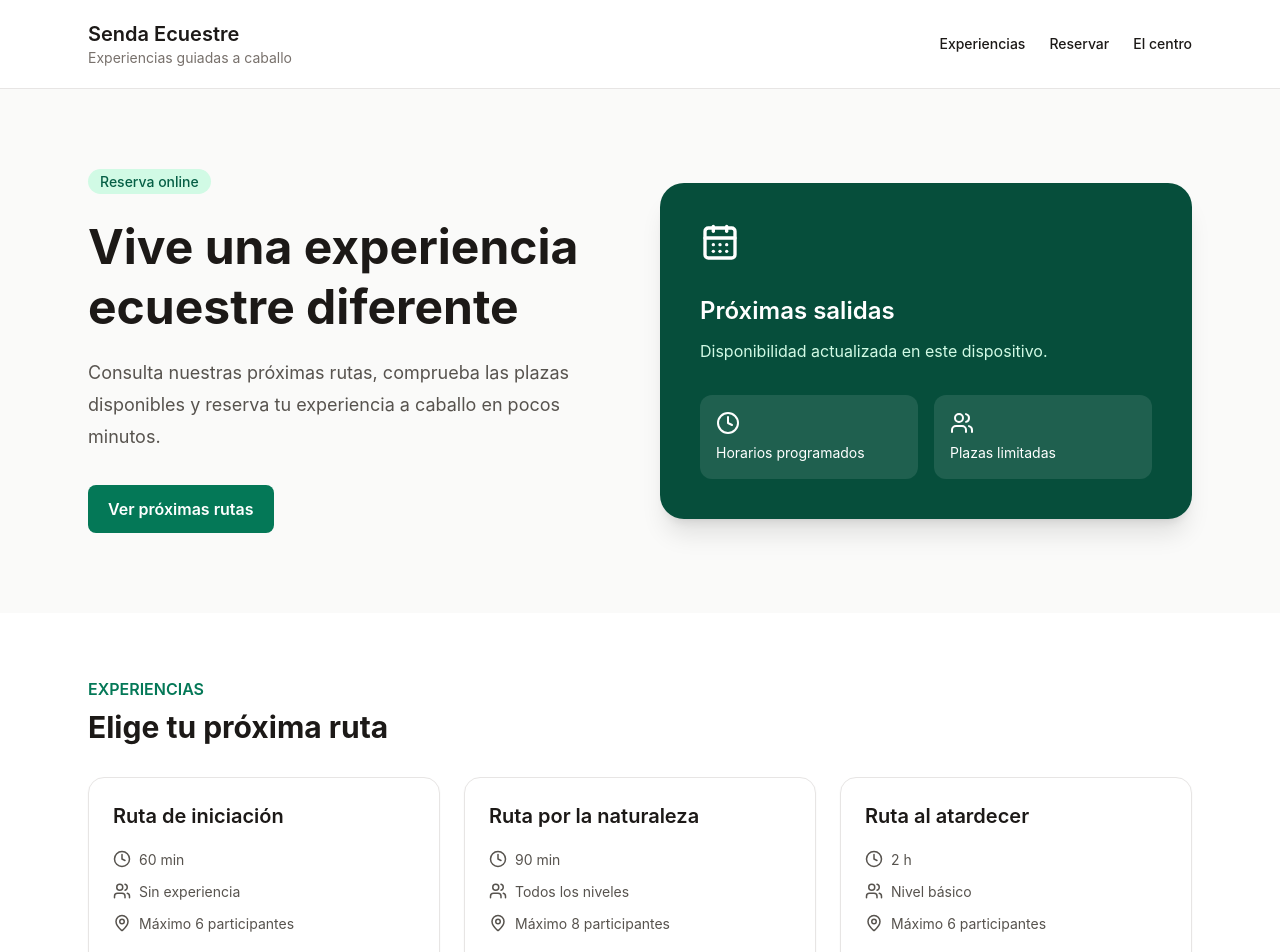
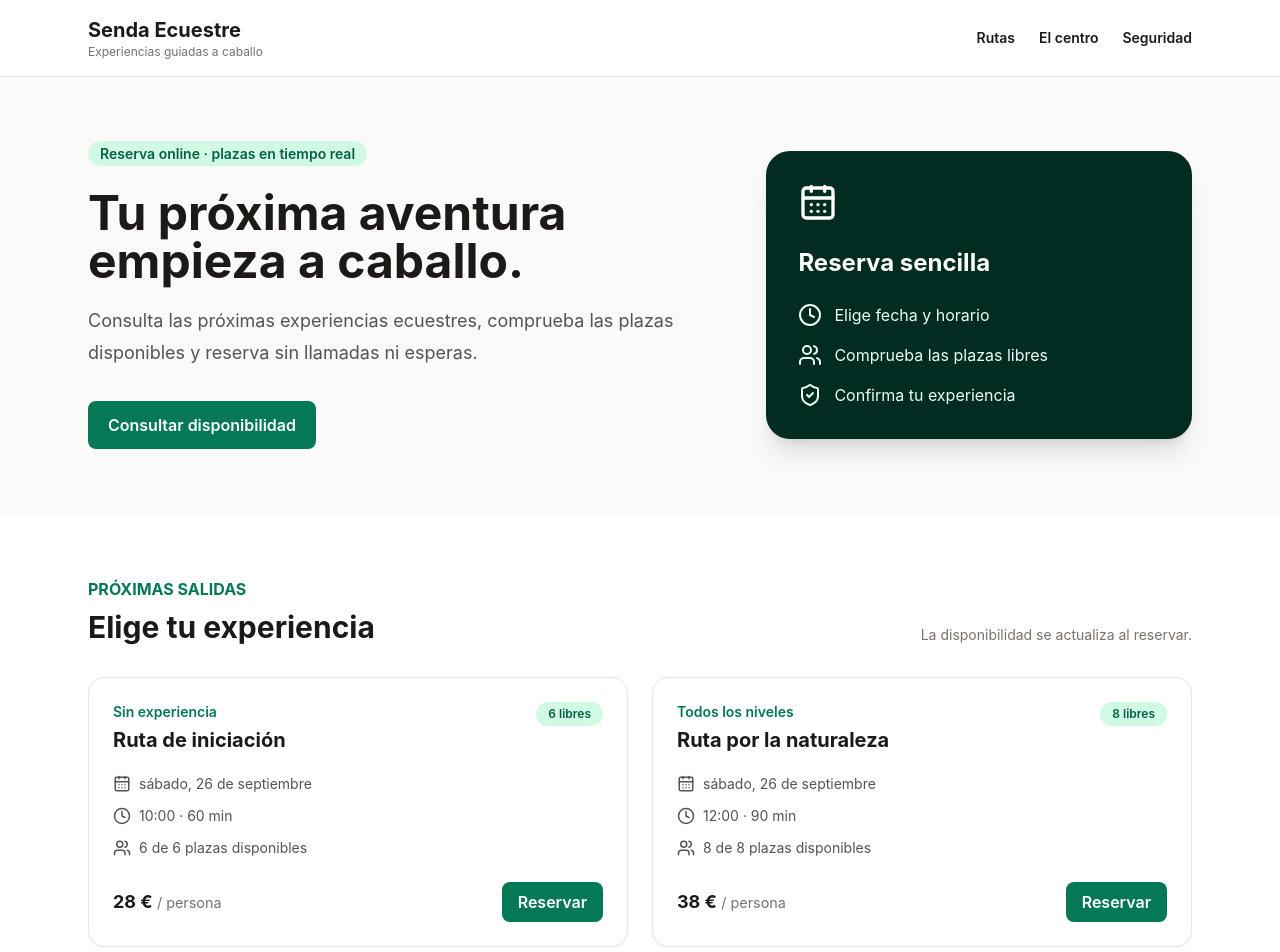
Before and after one commit to hillcoint/equestre-booking-C, a React (Vite) app: page / in a window 1280 px wide. Shown: the top 952 px of the page. Built offline with nearby package versions, Linux system fonts and the light colour scheme.

Commit message:
Add booking flow and localStorage persistence

```diff
--- a/src/App.tsx
+++ b/src/App.tsx
@@ -1,69 +1,26 @@
-import { CalendarDays, Clock, MapPin, Users } from "lucide-react";
-
-const experiences = [
-  { title: "Ruta de iniciación", duration: "60 min", level: "Sin experiencia", places: 6 },
-  { title: "Ruta por la naturaleza", duration: "90 min", level: "Todos los niveles", places: 8 },
-  { title: "Ruta al atardecer", duration: "2 h", level: "Nivel básico", places: 6 },
-];
+import { useEffect, useMemo, useState } from "react";
+import { CalendarDays, Clock, MapPin, ShieldCheck, Users } from "lucide-react";
+import { BookingModal } from "@/components/BookingModal";
+import { RideCard } from "@/components/RideCard";
+import { bookedPlaces, getBookings, getRides, saveBookings, saveRides } from "@/lib/storage";
+import type { Booking, Ride } from "@/types/booking";
 
 export default function App() {
-  return (
-    <main className="min-h-screen bg-stone-50 text-stone-900">
-      <header className="border-b border-stone-200 bg-white">
-        <div className="mx-auto flex max-w-6xl items-center justify-between px-6 py-5">
-          <div>
-            <p className="text-xl font-semibold">Senda Ecuestre</p>
-            <p className="text-sm text-stone-500">Experiencias guiadas a caballo</p>
-          </div>
-          <nav className="flex gap-6 text-sm font-medium">
-            <a href="#experiencias">Experiencias</a>
-            <a href="#reservas">Reservar</a>
-            <a href="#centro">El centro</a>
-          </nav>
-        </div>
-      </header>
+  const [rides, setRides] = useState<Ride[]>(getRides);
+  const [bookings, setBookings] = useState<Booking[]>(getBookings);
+  const [selectedRide, setSelectedRide] = useState<Ride | null>(null);
+  useEffect(() => saveRides(rides), [rides]);
+  useEffect(() => saveBookings(bookings), [bookings]);
+  const available = (ride: Ride) => Math.max(0, ride.capacity - bookedPlaces(ride.id, bookings));
+  const nextRides = useMemo(() => [...rides].sort((a,b) => `${a.date}${a.time}`.localeCompare(`${b.date}${b.time}`)), [rides]);
+  const addBooking = (booking: Booking) => setBookings(current => [...current, booking]);
 
-      <section className="mx-auto grid max-w-6xl gap-10 px-6 py-20 lg:grid-cols-2 lg:items-center">
-        <div>
-          <span className="rounded-full bg-emerald-100 px-3 py-1 text-sm font-medium text-emerald-800">Reserva online</span>
-          <h1 className="mt-6 text-5xl font-bold leading-tight">Vive una experiencia ecuestre diferente</h1>
-          <p className="mt-5 max-w-xl text-lg leading-8 text-stone-600">
-            Consulta nuestras próximas rutas, comprueba las plazas disponibles y reserva tu experiencia a caballo en pocos minutos.
-          </p>
-          <a href="#experiencias" className="mt-8 inline-flex rounded-lg bg-emerald-700 px-5 py-3 font-semibold text-white hover:bg-emerald-800">
-            Ver próximas rutas
-          </a>
-        </div>
-        <div className="rounded-3xl bg-emerald-900 p-10 text-white shadow-xl">
-          <CalendarDays className="h-10 w-10" />
-          <h2 className="mt-8 text-2xl font-semibold">Próximas salidas</h2>
-          <p className="mt-3 text-emerald-100">Disponibilidad actualizada en este dispositivo.</p>
-          <div className="mt-8 grid grid-cols-2 gap-4 text-sm">
-            <div className="rounded-xl bg-white/10 p-4"><Clock className="mb-2" />Horarios programados</div>
-            <div className="rounded-xl bg-white/10 p-4"><Users className="mb-2" />Plazas limitadas</div>
-          </div>
-        </div>
-      </section>
-
-      <section id="experiencias" className="bg-white py-16">
-        <div className="mx-auto max-w-6xl px-6">
-          <p className="font-semibold text-emerald-700">EXPERIENCIAS</p>
-          <h2 className="mt-2 text-3xl font-bold">Elige tu próxima ruta</h2>
-          <div className="mt-8 grid gap-6 md:grid-cols-3">
-            {experiences.map((experience) => (
-              <article key={experience.title} className="rounded-2xl border border-stone-200 p-6 shadow-sm">
-                <h3 className="text-xl font-semibold">{experience.title}</h3>
-                <div className="mt-5 space-y-3 text-sm text-stone-600">
-                  <p className="flex gap-2"><Clock size={18} /> {experience.duration}</p>
-                  <p className="flex gap-2"><Users size={18} /> {experience.level}</p>
-                  <p className="flex gap-2"><MapPin size={18} /> Máximo {experience.places} participantes</p>
-                </div>
-                <button className="mt-6 w-full rounded-lg border border-emerald-700 px-4 py-2 font-semibold text-emerald-800 hover:bg-emerald-50">Ver disponibilidad</button>
-              </article>
-            ))}
-          </div>
-        </div>
-      </section>
-    </main>
-  );
+  return <main className="min-h-screen bg-stone-50 text-stone-900">
+    <header className="sticky top-0 z-30 border-b border-stone-200 bg-white/95 backdrop-blur"><div className="mx-auto flex max-w-6xl items-center justify-between px-6 py-4"><div><p className="text-xl font-bold">Senda Ecuestre</p><p className="text-xs text-stone-500">Experiencias guiadas a caballo</p></div><nav className="hidden gap-6 text-sm font-semibold md:flex"><a href="#salidas">Rutas</a><a href="#centro">El centro</a><a href="#seguridad">Seguridad</a></nav></div></header>
+    <section className="mx-auto grid max-w-6xl gap-10 px-6 py-16 lg:grid-cols-[1.2fr_.8fr] lg:items-center"><div><span className="rounded-full bg-emerald-100 px-3 py-1 text-sm font-semibold text-emerald-800">Reserva online · plazas en tiempo real</span><h1 className="mt-6 text-4xl font-bold leading-tight sm:text-5xl">Tu próxima aventura empieza a caballo.</h1><p className="mt-5 max-w-2xl text-lg leading-8 text-stone-600">Consulta las próximas experiencias ecuestres, comprueba las plazas disponibles y reserva sin llamadas ni esperas.</p><a href="#salidas" className="mt-8 inline-flex rounded-lg bg-emerald-700 px-5 py-3 font-semibold text-white hover:bg-emerald-800">Consultar disponibilidad</a></div><div className="rounded-3xl bg-emerald-950 p-8 text-white shadow-xl"><CalendarDays className="h-10 w-10"/><h2 className="mt-6 text-2xl font-bold">Reserva sencilla</h2><div className="mt-6 space-y-4 text-emerald-50"><p className="flex gap-3"><Clock/> Elige fecha y horario</p><p className="flex gap-3"><Users/> Comprueba las plazas libres</p><p className="flex gap-3"><ShieldCheck/> Confirma tu experiencia</p></div></div></section>
+    <section id="salidas" className="bg-white py-16"><div className="mx-auto max-w-6xl px-6"><p className="font-bold text-emerald-700">PRÓXIMAS SALIDAS</p><div className="mt-2 flex flex-wrap items-end justify-between gap-4"><h2 className="text-3xl font-bold">Elige tu experiencia</h2><p className="text-sm text-stone-500">La disponibilidad se actualiza al reservar.</p></div><div className="mt-8 grid gap-6 md:grid-cols-2">{nextRides.map(ride => <RideCard key={ride.id} ride={ride} freePlaces={available(ride)} onBook={setSelectedRide}/>)}</div></div></section>
+    <section id="centro" className="mx-auto grid max-w-6xl gap-8 px-6 py-16 md:grid-cols-3"><div className="md:col-span-2"><p className="font-bold text-emerald-700">SENDA ECUESTRE</p><h2 className="mt-2 text-3xl font-bold">Rutas para disfrutar con seguridad</h2><p className="mt-4 leading-7 text-stone-600">Experiencias guiadas para principiantes, familias y jinetes con experiencia. Antes de cada salida asignamos el caballo adecuado y realizamos una breve explicación de manejo y seguridad.</p></div><div className="rounded-2xl border bg-white p-6"><MapPin className="text-emerald-700"/><h3 className="mt-4 font-bold">Punto de encuentro</h3><p className="mt-2 text-sm text-stone-600">Centro Senda Ecuestre · entorno natural y rutas señalizadas.</p></div></section>
+    <section id="seguridad" className="bg-stone-900 py-12 text-stone-100"><div className="mx-auto max-w-6xl px-6"><h2 className="text-2xl font-bold">Antes de montar</h2><p className="mt-3 max-w-3xl text-stone-300">Recomendamos pantalón largo y calzado cerrado. El casco es obligatorio y puede proporcionarlo el centro. Las rutas pueden aplazarse o bloquearse por meteorología o por motivos de seguridad.</p></div></section>
+    {selectedRide && <BookingModal ride={selectedRide} freePlaces={available(selectedRide)} onClose={()=>setSelectedRide(null)} onConfirm={addBooking}/>}
+  </main>;
 }
--- /dev/null
+++ b/src/components/BookingModal.tsx
@@ -0,0 +1,30 @@
+import { useState, type FormEvent } from "react";
+import { CheckCircle2, X } from "lucide-react";
+import type { Booking, Ride } from "@/types/booking";
+
+interface BookingModalProps { ride: Ride; freePlaces: number; onClose: () => void; onConfirm: (booking: Booking) => void; }
+
+export function BookingModal({ ride, freePlaces, onClose, onConfirm }: BookingModalProps) {
+  const [success, setSuccess] = useState(false);
+  const [form, setForm] = useState({ name: "", phone: "", email: "", people: "1", level: "Sin experiencia", equipment: "Casco del centro" });
+  const submit = (event: FormEvent) => {
+    event.preventDefault();
+    const people = Number(form.people);
+    if (!people || people > freePlaces) return;
+    onConfirm({ id: crypto.randomUUID(), rideId: ride.id, name: form.name, phone: form.phone, email: form.email, people, level: form.level, equipment: form.equipment, createdAt: new Date().toISOString() });
+    setSuccess(true);
+  };
+  return <div className="fixed inset-0 z-50 flex items-center justify-center bg-black/50 p-4"><div className="max-h-[90vh] w-full max-w-lg overflow-auto rounded-2xl bg-white p-6 shadow-2xl">
+    <div className="flex justify-between"><div><p className="text-sm font-semibold text-emerald-700">RESERVA</p><h2 className="text-2xl font-bold">{ride.title}</h2></div><button onClick={onClose} aria-label="Cerrar"><X /></button></div>
+    {success ? <div className="py-12 text-center"><CheckCircle2 className="mx-auto h-14 w-14 text-emerald-700"/><h3 className="mt-4 text-2xl font-bold">¡Reserva confirmada!</h3><p className="mt-2 text-stone-600">Tu reserva se ha guardado correctamente en este dispositivo.</p><button onClick={onClose} className="mt-6 rounded-lg bg-emerald-700 px-5 py-3 font-semibold text-white">Cerrar</button></div> :
+    <form onSubmit={submit} className="mt-6 space-y-4">
+      <p className="rounded-lg bg-stone-100 p-3 text-sm">{ride.date} · {ride.time} · <strong>{freePlaces} plazas libres</strong></p>
+      <label className="block text-sm font-medium">Nombre<input required className="mt-1 w-full rounded-lg border p-3" value={form.name} onChange={e=>setForm({...form,name:e.target.value})}/></label>
+      <div className="grid gap-4 sm:grid-cols-2"><label className="block text-sm font-medium">Teléfono<input required className="mt-1 w-full rounded-lg border p-3" value={form.phone} onChange={e=>setForm({...form,phone:e.target.value})}/></label><label className="block text-sm font-medium">Correo<input required type="email" className="mt-1 w-full rounded-lg border p-3" value={form.email} onChange={e=>setForm({...form,email:e.target.value})}/></label></div>
+      <label className="block text-sm font-medium">Número de personas<input required type="number" min="1" max={freePlaces} className="mt-1 w-full rounded-lg border p-3" value={form.people} onChange={e=>setForm({...form,people:e.target.value})}/></label>
+      <label className="block text-sm font-medium">Experiencia a caballo<select className="mt-1 w-full rounded-lg border p-3" value={form.level} onChange={e=>setForm({...form,level:e.target.value})}><option>Sin experiencia</option><option>Principiante</option><option>Intermedio</option><option>Avanzado</option></select></label>
+      <label className="block text-sm font-medium">Equipamiento<select className="mt-1 w-full rounded-lg border p-3" value={form.equipment} onChange={e=>setForm({...form,equipment:e.target.value})}><option>Casco del centro</option><option>Llevo mi propio casco</option><option>Necesito asesoramiento</option></select></label>
+      <button className="w-full rounded-lg bg-emerald-700 p-3 font-semibold text-white hover:bg-emerald-800">Confirmar reserva</button>
+    </form>}
+  </div></div>;
+}
--- /dev/null
+++ b/src/components/RideCard.tsx
@@ -0,0 +1,26 @@
+import { CalendarDays, Clock, Users } from "lucide-react";
+import type { Ride } from "@/types/booking";
+
+interface RideCardProps {
+  ride: Ride;
+  freePlaces: number;
+  onBook: (ride: Ride) => void;
+}
+
+export function RideCard({ ride, freePlaces, onBook }: RideCardProps) {
+  const blocked = ride.status === "blocked";
+  return (
+    <article className="rounded-2xl border border-stone-200 bg-white p-6 shadow-sm">
+      <div className="flex items-start justify-between gap-4">
+        <div><p className="text-sm font-semibold text-emerald-700">{ride.level}</p><h3 className="mt-1 text-xl font-bold">{ride.title}</h3></div>
+        <span className={`rounded-full px-3 py-1 text-xs font-semibold ${blocked ? "bg-red-100 text-red-700" : freePlaces > 0 ? "bg-emerald-100 text-emerald-800" : "bg-stone-200 text-stone-700"}`}>{blocked ? "Cancelada" : freePlaces > 0 ? `${freePlaces} libres` : "Completa"}</span>
+      </div>
+      <div className="mt-5 grid gap-3 text-sm text-stone-600">
+        <p className="flex items-center gap-2"><CalendarDays size={18} /> {new Date(`${ride.date}T12:00:00`).toLocaleDateString("es-ES", { weekday: "long", day: "numeric", month: "long" })}</p>
+        <p className="flex items-center gap-2"><Clock size={18} /> {ride.time} · {ride.duration}</p>
+        <p className="flex items-center gap-2"><Users size={18} /> {freePlaces} de {ride.capacity} plazas disponibles</p>
+      </div>
+      <div className="mt-6 flex items-center justify-between"><span className="text-lg font-bold">{ride.price} € <small className="font-normal text-stone-500">/ persona</small></span><button disabled={blocked || freePlaces === 0} onClick={() => onBook(ride)} className="rounded-lg bg-emerald-700 px-4 py-2 font-semibold text-white hover:bg-emerald-800 disabled:cursor-not-allowed disabled:bg-stone-300">Reservar</button></div>
+    </article>
+  );
+}
--- /dev/null
+++ b/src/lib/storage.ts
@@ -0,0 +1,26 @@
+import type { Booking, Ride } from "@/types/booking";
+
+const RIDES_KEY = "senda-ecuestre-rides";
+const BOOKINGS_KEY = "senda-ecuestre-bookings";
+
+export const initialRides: Ride[] = [
+  { id: "r1", title: "Ruta de iniciación", date: "2026-09-26", time: "10:00", duration: "60 min", level: "Sin experiencia", capacity: 6, price: 28, status: "scheduled" },
+  { id: "r2", title: "Ruta por la naturaleza", date: "2026-09-26", time: "12:00", duration: "90 min", level: "Todos los niveles", capacity: 8, price: 38, status: "scheduled" },
+  { id: "r3", title: "Ruta al atardecer", date: "2026-09-27", time: "19:00", duration: "2 h", level: "Nivel básico", capacity: 6, price: 48, status: "scheduled" },
+  { id: "r4", title: "Ruta familiar", date: "2026-09-28", time: "11:00", duration: "60 min", level: "Iniciación", capacity: 6, price: 30, status: "scheduled" },
+];
+
+function read<T>(key: string, fallback: T): T {
+  try {
+    const value = localStorage.getItem(key);
+    return value ? JSON.parse(value) as T : fallback;
+  } catch {
+    return fallback;
+  }
+}
+
+export const getRides = () => read<Ride[]>(RIDES_KEY, initialRides);
+export const saveRides = (rides: Ride[]) => localStorage.setItem(RIDES_KEY, JSON.stringify(rides));
+export const getBookings = () => read<Booking[]>(BOOKINGS_KEY, []);
+export const saveBookings = (bookings: Booking[]) => localStorage.setItem(BOOKINGS_KEY, JSON.stringify(bookings));
+export const bookedPlaces = (rideId: string, bookings: Booking[]) => bookings.filter((booking) => booking.rideId === rideId).reduce((total, booking) => total + booking.people, 0);
--- /dev/null
+++ b/src/types/booking.ts
@@ -0,0 +1,25 @@
+export type RideStatus = "scheduled" | "blocked";
+
+export interface Ride {
+  id: string;
+  title: string;
+  date: string;
+  time: string;
+  duration: string;
+  level: string;
+  capacity: number;
+  price: number;
+  status: RideStatus;
+}
+
+export interface Booking {
+  id: string;
+  rideId: string;
+  name: string;
+  phone: string;
+  email: string;
+  people: number;
+  level: string;
+  equipment: string;
+  createdAt: string;
+}
```
